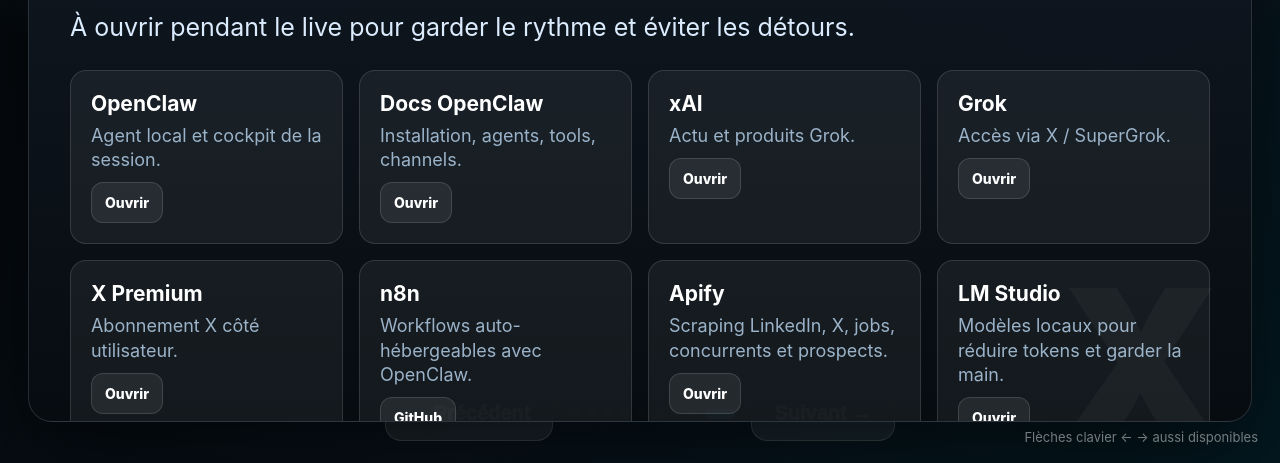
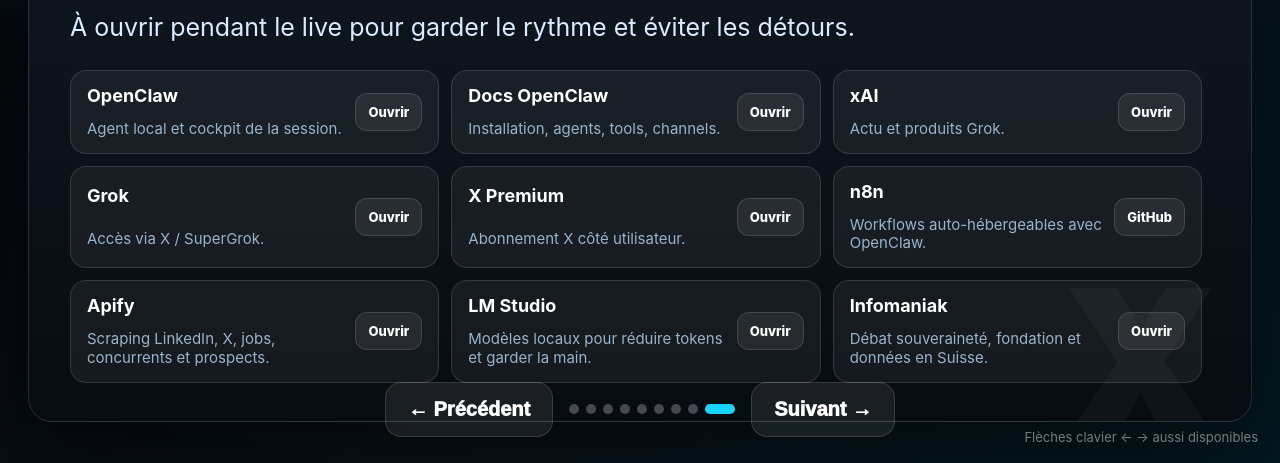
Before and after one commit to CyrilDieumegard/weekly-claw-2026-05-20-grok-x, a website: page index.html in a window 1280 px wide. Both pictures are taken after a click on the button "Ressources". Shown: the part 337-800 px from the top of the page. Drawn offline with Linux system fonts and the light colour scheme.

Commit message:
Polish resources slide layout

```diff
--- a/index.html
+++ b/index.html
@@ -96,7 +96,7 @@
     button{cursor:pointer;border:1px solid var(--line);background:rgba(255,255,255,.08);color:#fff;border-radius:16px;padding:15px 22px;font-size:20px;font-weight:950}
     button:hover{background:rgba(25,211,255,.16)}
     .primary-cta{border:0;background:linear-gradient(90deg,var(--x),var(--grok));color:#02070a;box-shadow:0 14px 34px rgba(25,211,255,.18)}
-    .controls{display:flex;align-items:center;justify-content:center;gap:16px}
+    .controls{display:flex;align-items:center;justify-content:center;gap:16px;min-height:64px;position:relative;z-index:5}
     .dots{display:flex;gap:7px}.dot{width:10px;height:10px;border-radius:99px;background:rgba(255,255,255,.25);cursor:pointer}.dot.active{background:var(--grok);width:30px}
     .hint{position:fixed;right:22px;bottom:18px;color:rgba(255,255,255,.45);font-size:13px}
     .matrix{font-family:"SF Mono",Menlo,Consolas,monospace;font-size:18px;line-height:1.5;color:#b8f7ff;background:rgba(0,0,0,.28);border:1px solid var(--line);border-radius:16px;padding:18px;margin-top:20px;max-width:850px}
@@ -104,9 +104,12 @@
     .run{display:grid;grid-template-columns:repeat(2,minmax(0,1fr));gap:16px;margin-top:20px;max-width:1040px}
     .run div{padding:20px 22px;border-radius:16px;border:1px solid var(--line);background:rgba(255,255,255,.05);min-height:132px}
     .run b{color:var(--grok);font-size:18px}.run span{display:block;margin-top:4px;color:var(--muted);font-size:17px;line-height:1.35}
-    .resources{grid-template-columns:repeat(4,1fr)}
-    .resources .mini{min-height:126px}
-    .links a{display:inline-block;margin:10px 8px 0 0;padding:11px 13px;border-radius:12px;border:1px solid var(--line);background:rgba(255,255,255,.07);color:#fff;text-decoration:none;font-weight:850;font-size:14px}
+    .resources{grid-template-columns:repeat(3,minmax(0,1fr));gap:12px;max-height:min(430px,calc(100vh - 480px));overflow:auto;padding-right:8px;scrollbar-width:thin}
+    .resources .mini{min-height:0;padding:14px 16px;display:grid;grid-template-columns:minmax(0,1fr) auto;align-items:center;gap:10px}
+    .resources .mini b{font-size:18px;margin-bottom:4px}
+    .resources .mini span{font-size:15px;line-height:1.25}
+    .resources .links{grid-row:1 / span 2;grid-column:2}
+    .links a{display:inline-block;margin:0;padding:10px 12px;border-radius:12px;border:1px solid var(--line);background:rgba(255,255,255,.07);color:#fff;text-decoration:none;font-weight:850;font-size:13px;white-space:nowrap}
     .links a:hover{background:rgba(25,211,255,.18)}
     .transcript-card{padding:32px;min-height:min(640px,calc(100vh - 270px));max-height:calc(100vh - 230px);overflow:hidden}
     .transcript-card:after{content:"REPLAY";font-size:132px;right:18px;bottom:-12px}
@@ -126,11 +129,11 @@
     .transcript-actions{display:flex;gap:8px;flex-wrap:wrap;margin-top:12px}.transcript-actions a{display:inline-block;padding:10px 12px;border-radius:12px;border:1px solid var(--line);background:rgba(255,255,255,.07);color:#fff;text-decoration:none;font-weight:850;font-size:14px}.transcript-actions a:hover{background:rgba(25,211,255,.18)}
     @media(min-width:1500px){
       .app{padding:26px 30px 18px}
-      .card{width:min(1150px,calc(100vw - 160px));min-height:min(620px,calc(100vh - 285px));max-height:calc(100vh - 245px)}
+      .card{width:min(1150px,calc(100vw - 160px));min-height:min(620px,calc(100vh - 305px));max-height:calc(100vh - 265px)}
       .stage{align-items:flex-start}
       .controls{padding-top:2px}
     }
-    @media(max-width:900px){body{overflow:auto}.app{height:auto}.card{min-height:auto;max-height:none;padding:28px}h2{font-size:36px}p,li{font-size:20px}.question{font-size:23px}.grid,.resources{grid-template-columns:1fr}.run{grid-template-columns:1fr}.transcript-layout{grid-template-columns:1fr}.transcript-card{max-height:none}.transcript-box,.side-content{height:44vh}.cue{grid-template-columns:82px 1fr}.cue span{grid-column:1 / -1}.controls{position:sticky;bottom:0;background:rgba(3,5,7,.86);padding:12px}.ticker{justify-content:flex-start;overflow:auto}}
+    @media(max-width:900px){body{overflow:auto}.app{height:auto}.card{min-height:auto;max-height:none;padding:28px}h2{font-size:36px}p,li{font-size:20px}.question{font-size:23px}.grid,.resources{grid-template-columns:1fr}.resources{max-height:none;overflow:visible}.resources .mini{display:block}.resources .links{grid-row:auto;grid-column:auto;margin-top:10px}.run{grid-template-columns:1fr}.transcript-layout{grid-template-columns:1fr}.transcript-card{max-height:none}.transcript-box,.side-content{height:44vh}.cue{grid-template-columns:82px 1fr}.cue span{grid-column:1 / -1}.controls{position:sticky;bottom:0;background:rgba(3,5,7,.86);padding:12px}.ticker{justify-content:flex-start;overflow:auto}}
   </style>
 </head>
 <body>
```
